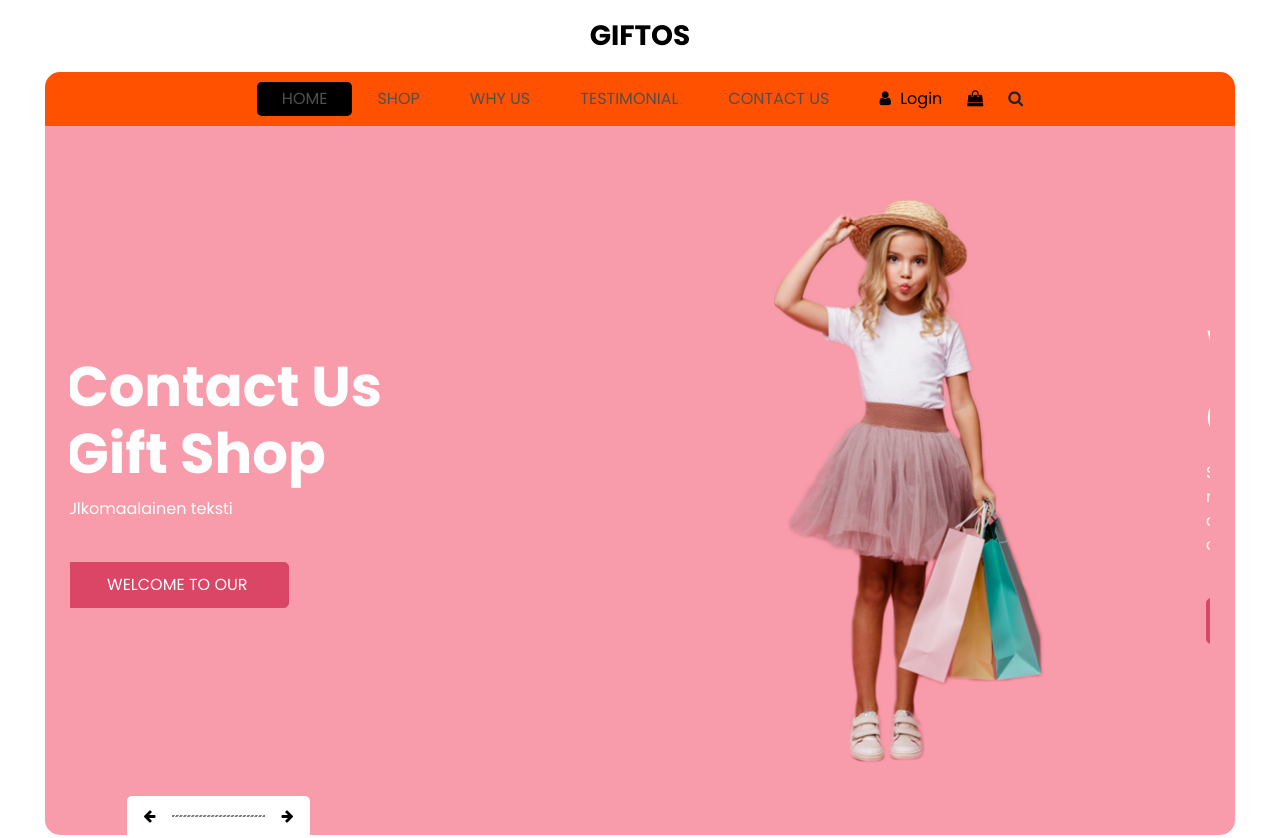
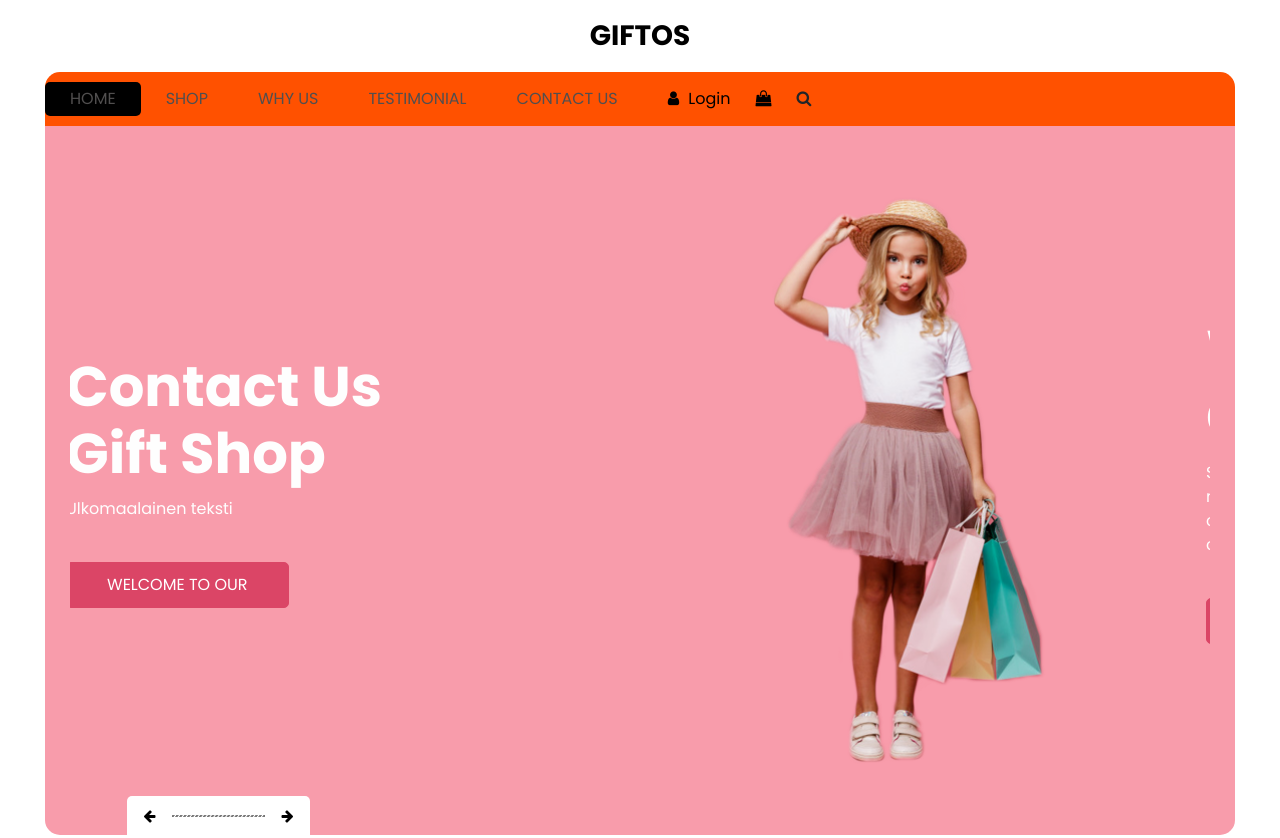
Before and after one commit to nolannieminen/nolannieminen.github.io, a plain HTML site: page demo5/index.html in a window 1280 px wide. Shown: the top 838 px of the page. Drawn offline with nearby package versions, Linux system fonts and the light colour scheme.

Commit message:
Update style.css

```diff
--- a/demo5/css/style.css
+++ b/demo5/css/style.css
@@ -70,9 +70,9 @@ body {
 #navbarSupportedContent {
   width: 100%;
   background-color: #ff5100;
-  -webkit-box-pack: center;
+  -webkit-box-pack: right;
       -ms-flex-pack: center;
-          justify-content: center;
+          justify-content: left;
   padding: 10px 0;
   border-radius: 15px 15px 0 0;
 }
```
